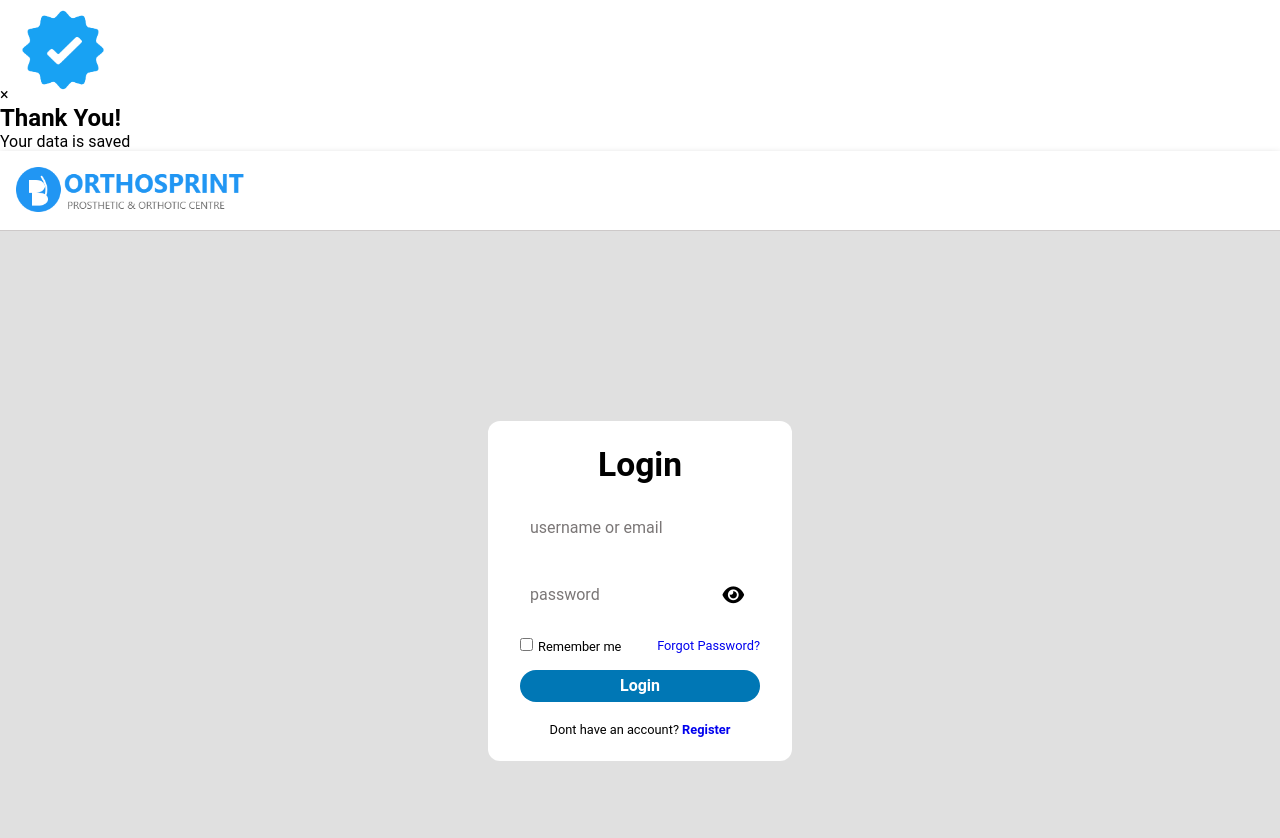
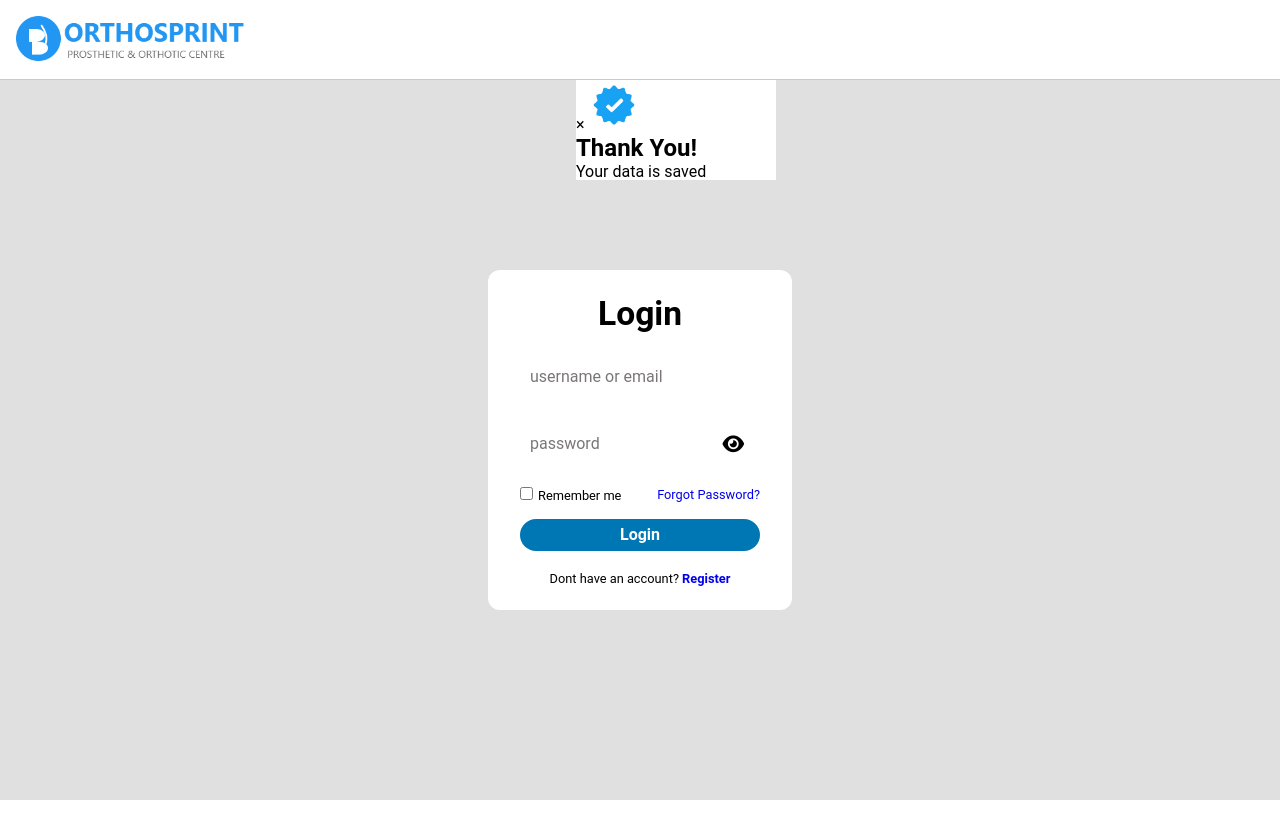
Before and after one commit to Mario-Gozie/Orthosprint-Website-App, a plain HTML site: page Orthosprint App/indexA.html in a window 1280 px wide. After the commit the page ends 800 px from the top, so only its background shows below. Drawn offline with Linux system fonts and the light colour scheme.

Commit message:
still working on the modal window

```diff
--- a/Orthosprint App/styleA.css
+++ b/Orthosprint App/styleA.css
@@ -19,7 +19,23 @@
 
 body {
   height: 100vh;
+  position: relative;
   /* background-color: var(--linkedin-colour); */
+}
+
+.popUp-container {
+  width: 200px;
+  height: 100px;
+  background: var(--pure-white);
+  position: absolute;
+  z-index: 3;
+  top: 10%;
+  left: 45%;
+  transform: translateX(-50%, -50%);
+}
+.popUp-image {
+  width: 50px;
+  height: 50px;
 }
 
 nav {
@@ -175,11 +191,6 @@ main {
 /* Welcome Section */
 .welcome-section {
   width: inherit;
-}
-
-.popUp-image {
-  width: 100px;
-  height: 100px;
 }
 
 .welcome-section-wrapper {
```
